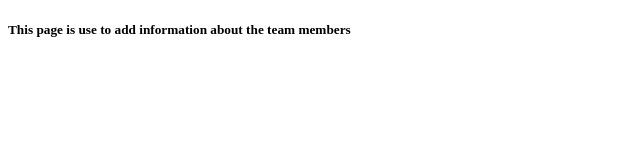
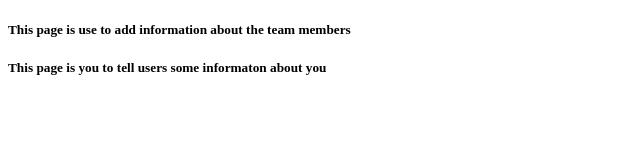
Before and after one commit to prathameshkokadwar04/assignment-9, a plain HTML site: page about.html in a window 1280 px wide. Shown: the whole page, without its empty margins (0-640 px from the left). Drawn offline with Linux system fonts and the light colour scheme.

Commit message:
about file edited

```diff
--- a/about.html
+++ b/about.html
@@ -5,5 +5,6 @@
 </head>
 <body>
     <h5>This page is use to add information about the team members</h5>
+    <h5>This page is you to tell users some informaton about you</h5>
 </body>
 </html>
```
